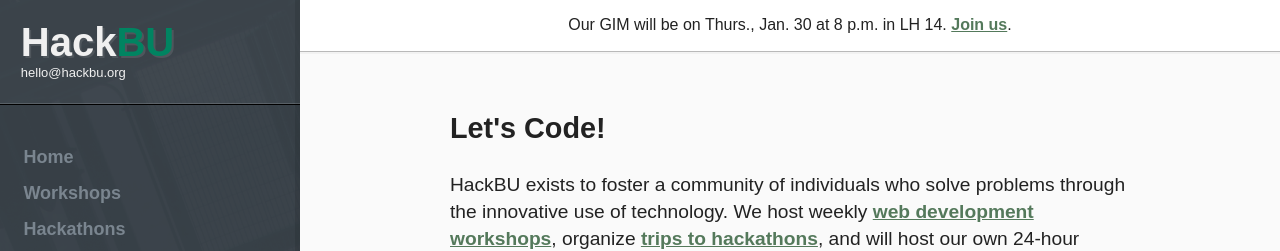
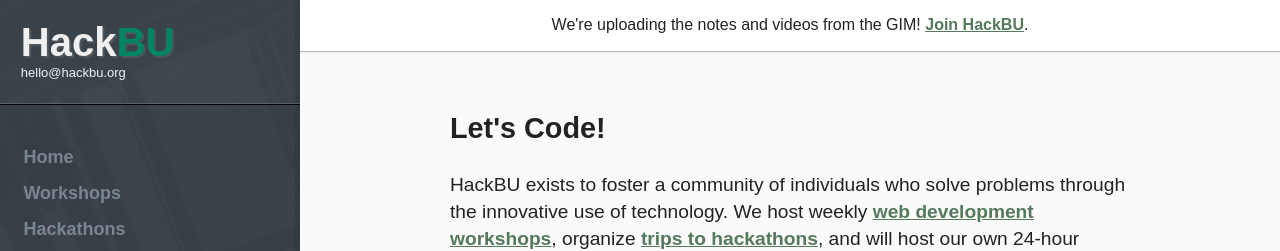
Before and after one commit to hackbinghamton/hackbinghamton.github.io, a Jekyll site: the page built from index.html, in a window 1280 px wide and 1099 px high. Shown: the top 251 px of the window. Built offline with Jekyll 4.4.1, drawn with Linux system fonts in a browser that asks for light colours; nearby versions of some CDN libraries; Markdown is read by kramdown in place of the engine named in the settings.

Commit message:
change the announcement

```diff
--- a/_includes/announcement.html
+++ b/_includes/announcement.html
@@ -1,3 +1,3 @@
 <div class="site-announcement">
-	Our GIM will be on Thurs., Jan. 30 at 8 p.m. in LH 14. <a href="http://eepurl.com/KFGl9" title="Sign up for the mailing list">Join us</a>.
+	We're uploading the notes and videos from the GIM! <a href="http://eepurl.com/KFGl9" title="Sign up for the mailing list">Join HackBU</a>.
 </div>
```
